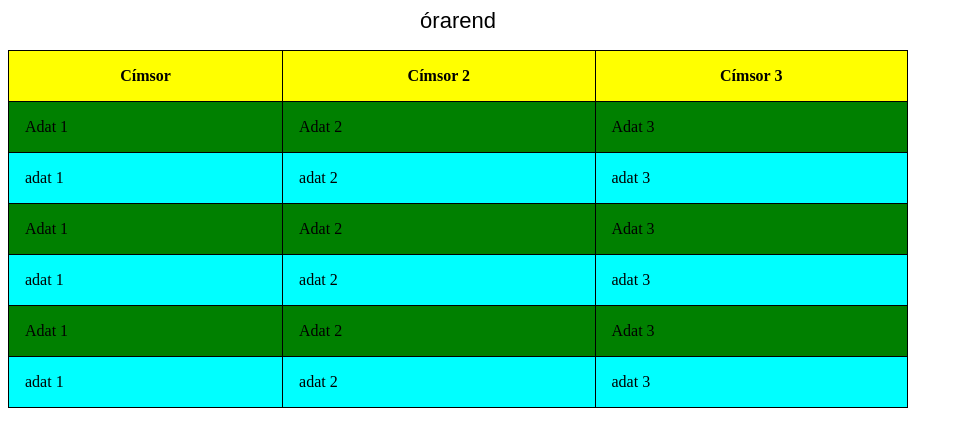
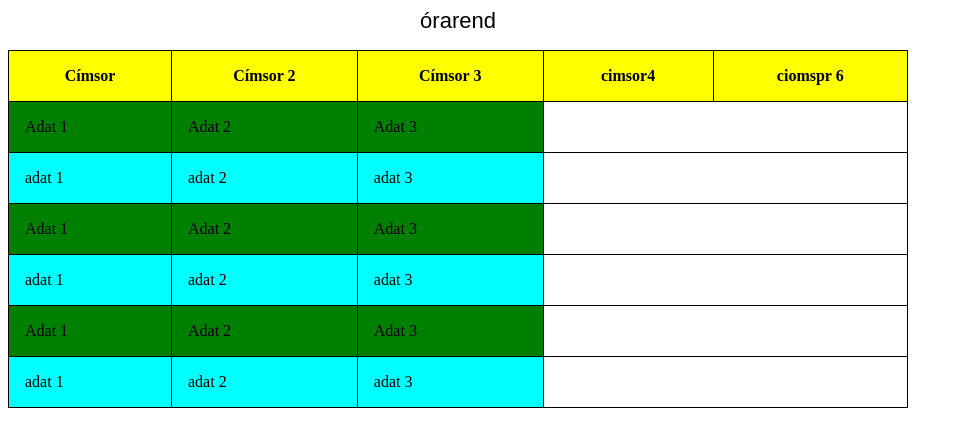
Before and after one commit to patadam93/tablazatok, a plain HTML site: page index.html in a window 1280 px wide. Shown: the whole page, without its empty margins (0-963 px from the left). Drawn offline with Linux system fonts and the light colour scheme.

Commit message:
perc  16 ora 55.

```diff
--- a/index.html
+++ b/index.html
@@ -20,6 +20,8 @@
                 <th>Címsor</th>
                 <th>Címsor 2</th>
                 <th>Címsor 3</th>
+                <th>       cimsor4</th>
+                <th> ciomspr 6</th>
             </tr>
         </thead>
         <!--Táblázat tartalmas (teste)-->
```
